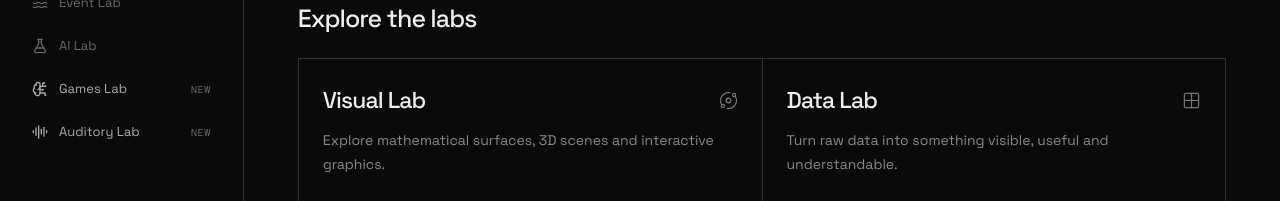
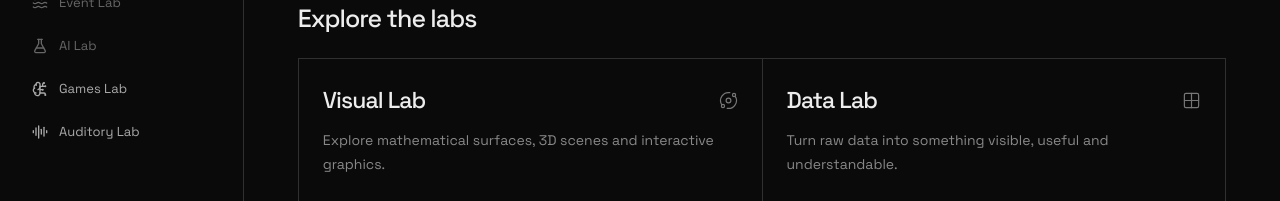
Before and after one commit to papp-milan/sandbox, a React (Vite) app in the folder apps/web/: page / in a window 1280 px wide. Shown: the part 436-637 px from the top of the page. Built offline with nearby package versions, Linux system fonts and the light colour scheme; no server answers.

Commit message:
Remove NEW labels from sidebar navigation

```diff
--- a/apps/web/src/App.tsx
+++ b/apps/web/src/App.tsx
@@ -54,8 +54,8 @@ function AppContent() {
           <a className="nav-item muted" href="/data-lab"><Grid2X2 size={16} /> Data Lab</a>
           <a className="nav-item muted" href="/event-lab"><Waves size={16} /> Event Lab</a>
           <a className="nav-item muted" href="/ai-lab"><FlaskConical size={16} /> AI Lab</a>
-          <a className="nav-item" href="/games-lab" onClick={e => { e.preventDefault(); navigate("/games-lab"); }}><BrainCircuit size={16} /> Games Lab <span className="nav-index">NEW</span></a>
-          <a className="nav-item" href="/auditory-lab" onClick={e => { e.preventDefault(); navigate("/auditory-lab"); }}><AudioLines size={16} /> Auditory Lab <span className="nav-index">NEW</span></a>
+          <a className="nav-item" href="/games-lab" onClick={e => { e.preventDefault(); navigate("/games-lab"); }}><BrainCircuit size={16} /> Games Lab</a>
+          <a className="nav-item" href="/auditory-lab" onClick={e => { e.preventDefault(); navigate("/auditory-lab"); }}><AudioLines size={16} /> Auditory Lab</a>
         </div>
       </aside>
       <main className="main-content" id="overview">
```
